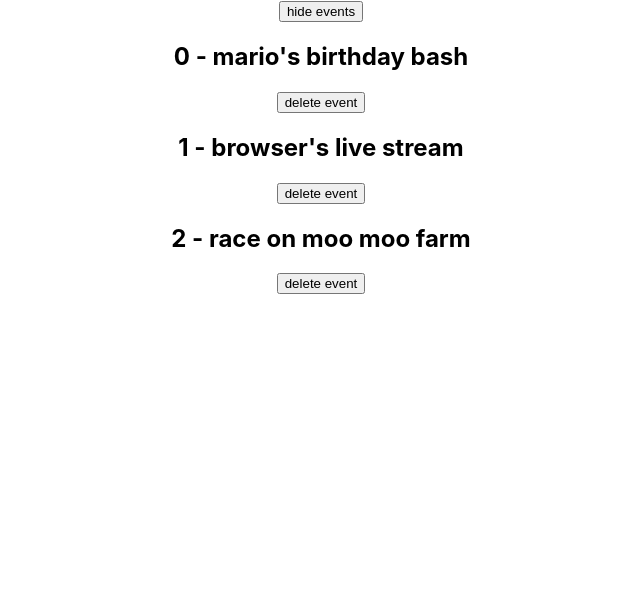
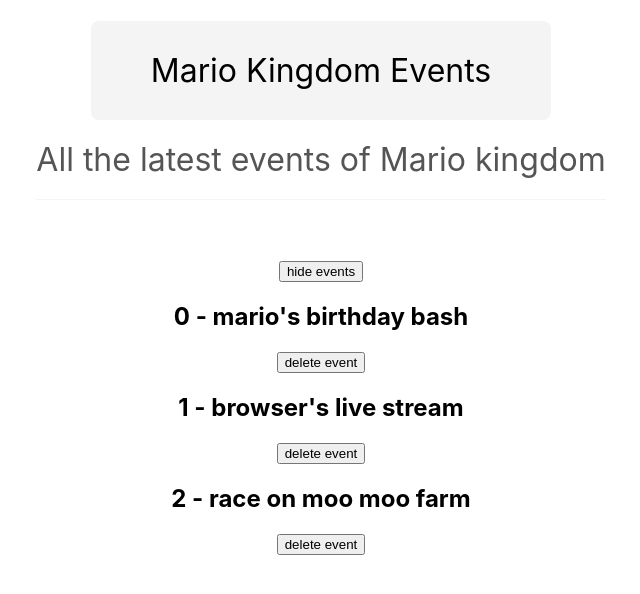
Before and after one commit to zeek-mansur/React, a React (Create React App) app in the folder react/my-first-react-app/: page / in a window 1280 px wide. Shown: the top 594 px of the page, without its empty margins (319-959 px from the left). Built offline with nearby package versions, Linux system fonts and the light colour scheme.

Commit message:
Making a title component

```diff
--- a/react/my-first-react-app/src/App.js
+++ b/react/my-first-react-app/src/App.js
@@ -1,5 +1,6 @@
 import './App.css';
 import {useState} from 'react'
+import Title from './components/Title'
 
 
 function App() {
@@ -20,6 +21,7 @@
   }
   return (
     <div className="App">
+      <Title />
       {showevents && (
       <div>
         <button onClick={()=> setShowEvents(false)}>hide events</button>
--- /dev/null
+++ b/react/my-first-react-app/src/components/Title.js
@@ -0,0 +1,10 @@
+export default function Title(){
+
+    return(
+        <div>
+            <h1 className="title">Mario Kingdom Events</h1>
+            <br />
+            <h1 className="subtitle">All the latest events of Mario kingdom</h1>
+        </div>
+    )
+}
--- a/react/my-first-react-app/src/index.css
+++ b/react/my-first-react-app/src/index.css
@@ -11,3 +11,24 @@
   font-family: source-code-pro, Menlo, Monaco, Consolas, 'Courier New',
     monospace;
 }
+
+.title {
+  display: inline-block;
+  padding: 30px 60px;
+  background: #f4f4f4;
+  border-radius: 8px;
+  font-weight: normal;
+  margin-bottom: 10px;
+
+}
+
+.subtitle {
+
+  display: inline-block;
+  color: #555;
+  font-weight: normal;
+  padding-bottom: 20px;
+  border-bottom: 1px solid #f4f4f4;
+  margin-top: 10px;
+  margin-bottom: 60px;
+}
```
